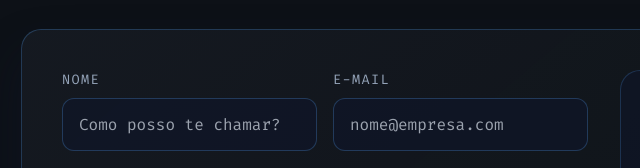
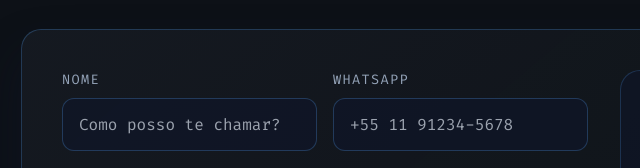
Before and after one commit to RianCavalcante/portfolio2.0, a plain HTML site: page index.html in a window 1280 px wide. Shown: the part 3955-4123 px from the top of the page, 139-779 px from the left. Drawn offline with nearby package versions, Linux system fonts and the light colour scheme.

Commit message:
feat: coletar número de WhatsApp no formulário

```diff
--- a/assets/js/main.js
+++ b/assets/js/main.js
@@ -336,7 +336,7 @@ document.addEventListener('DOMContentLoaded', function () {
             const formData = new FormData(contactForm);
             const payload = {
                 name: formData.get('name')?.trim(),
-                email: formData.get('email')?.trim(),
+                whatsapp: formData.get('whatsapp')?.trim(),
                 subject: formData.get('subject')?.trim(),
                 message: formData.get('message')?.trim(),
                 source: 'portfolio'
--- a/index.html
+++ b/index.html
@@ -399,8 +399,8 @@
                             <input type="text" name="name" placeholder="Como posso te chamar?" required>
                         </label>
                         <label class="form-field">
-                            <span>E-mail</span>
-                            <input type="email" name="email" placeholder="nome@empresa.com" required>
+                            <span>WhatsApp</span>
+                            <input type="tel" name="whatsapp" placeholder="+55 11 91234-5678" inputmode="tel" pattern="[\d\s()+-]{8,}" title="Informe seu número com DDD" required>
                         </label>
                         <label class="form-field form-field-full">
                             <span>Assunto <small class="optional">(opcional)</small></span>
```
